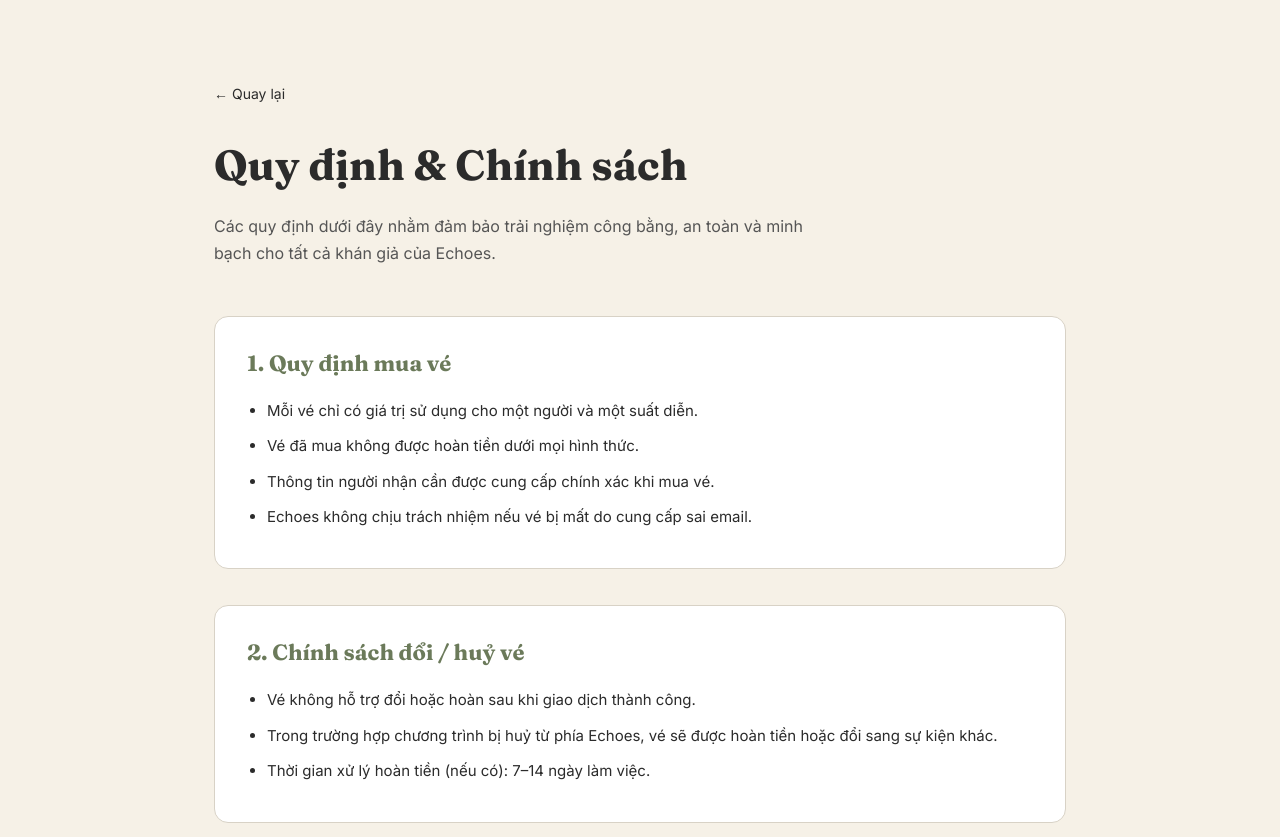
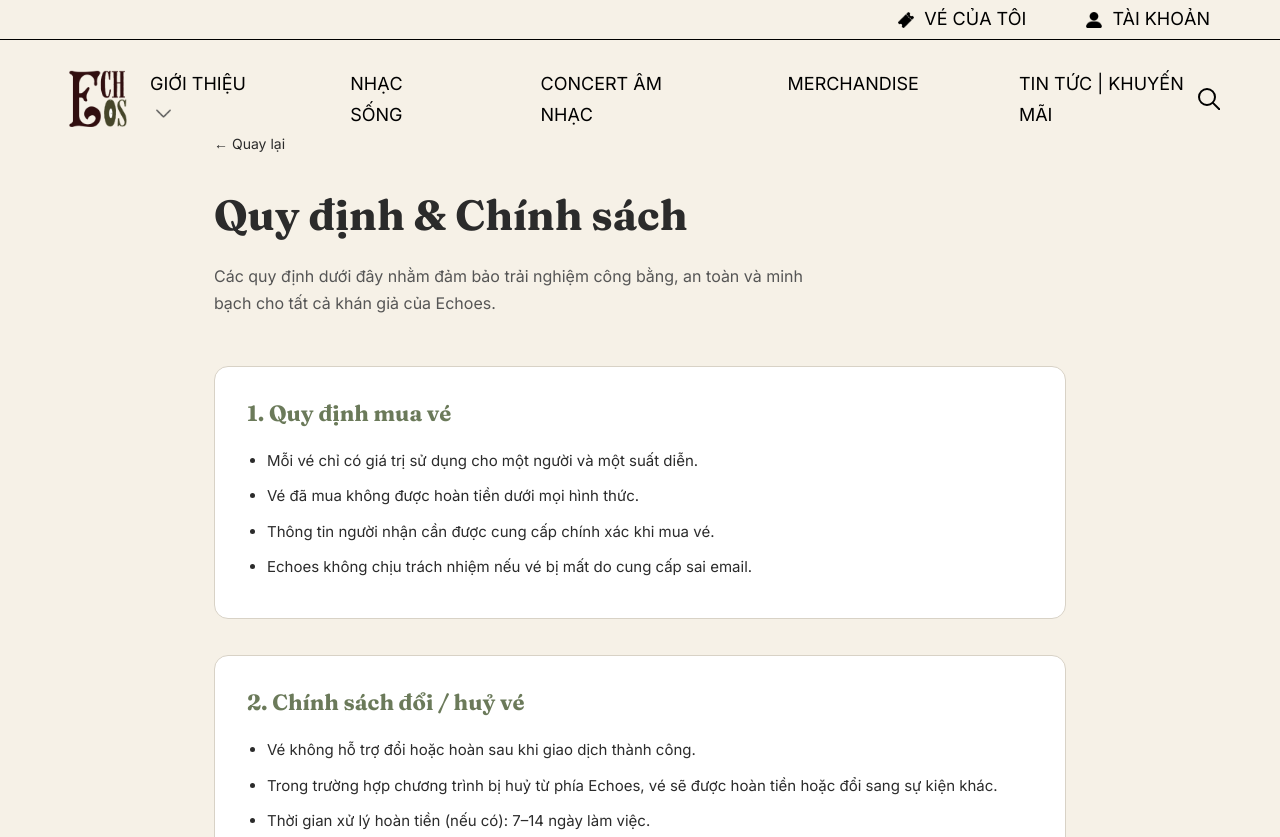
Before and after one commit to phuongdiep2509/Echoes, a plain HTML site: page rules.html in a window 1280 px wide. Shown: the top 837 px of the page. Drawn offline with Linux system fonts and the light colour scheme; a web font is replaced by a local one.

Commit message:
Update rules.html

```diff
--- a/rules.html
+++ b/rules.html
@@ -1,13 +1,37 @@
 <!DOCTYPE html>
 <html lang="vi">
 <head>
-  <meta charset="UTF-8" />
-  <title>Quy định & Chính sách | Echoes</title>
+    <meta charset="UTF-8">
+    <meta name="viewport" content="width=device-width, initial-scale=1.0">
+    <title>Quy định & Chính sách | Echoes</title>
+    <link rel="icon" type="image/png" href="assets/images/index/favicon.png">
 
+    <link rel="stylesheet" href="assets/css/base.css">
+    <link rel="stylesheet" href="assets/css/main.css">
+    <link rel="stylesheet" href="assets/css/rules.css">
+
+    <!-- Nhúng AuthManager -->
+    <script src="scripts/authManager.js"></script>
+</head>
+<body>
+    <div id="header">
+        <script>
+            fetch('components/user_header.html')
+                .then(res => res.text())
+                .then(data => {
+                    document.getElementById('header').innerHTML = data;
+                    if (window.authManager) {
+                        authManager.updateHeaderUI();
+                    }
+                    const script = document.createElement('script');
+                    script.src = 'components/scroll_header.js';
+                    document.body.appendChild(script);
+                });
+            </script>
+
+    </div>
   <!-- Fonts -->
   <link href="https://fonts.googleapis.com/css2?family=Fraunces:wght@400;600;700&family=Inter:wght@400;500&display=swap" rel="stylesheet">
-
-  <link rel="stylesheet" href="assets/css/rules.css">
 </head>
 <body>
 
```
